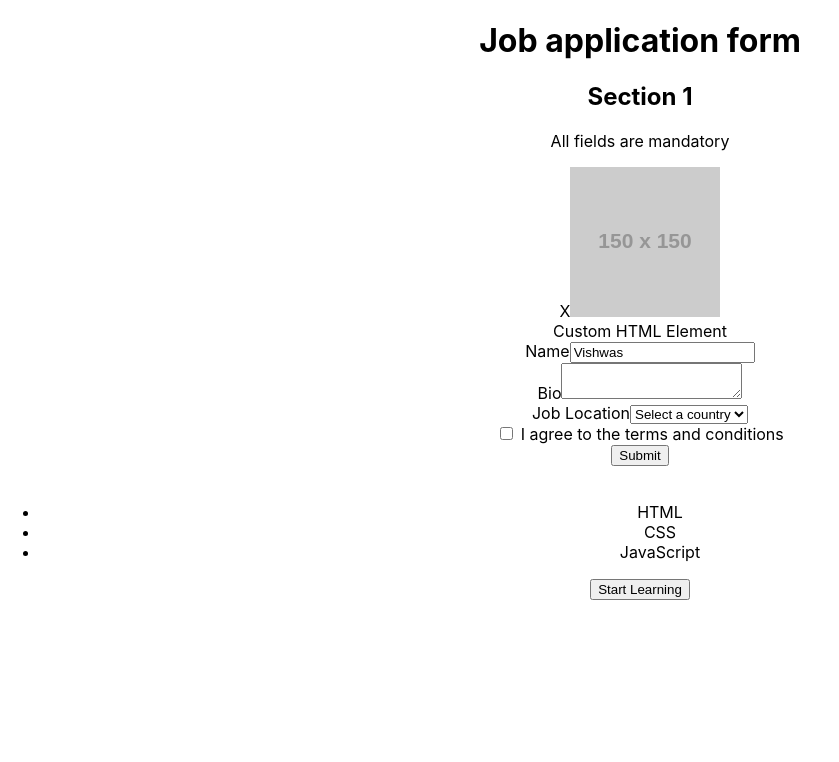
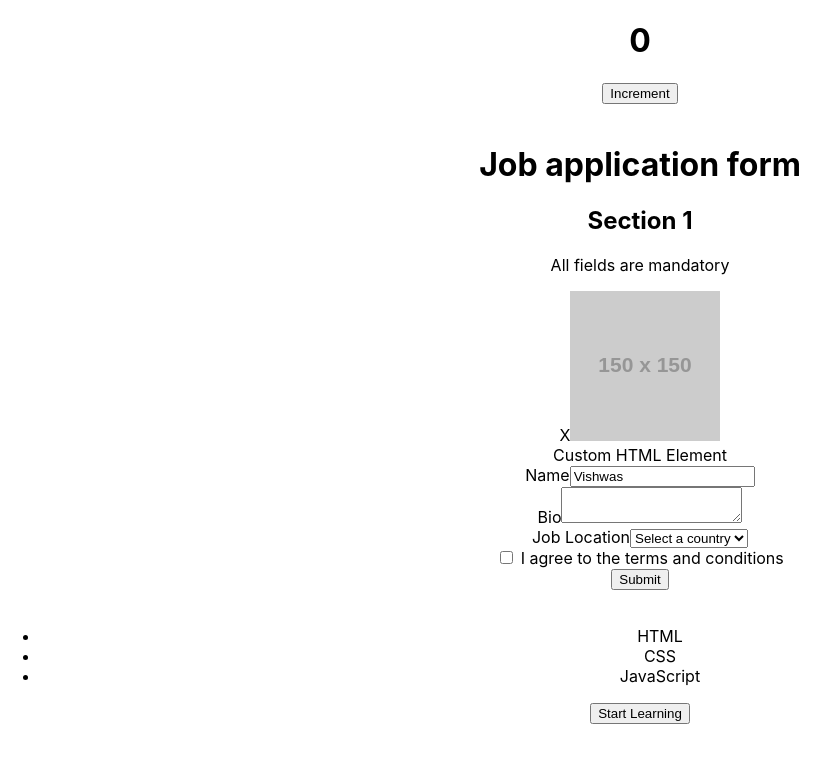
Before and after one commit to valdir-ti/react-testing, a React (Create React App) app: page / in a window 1280 px wide. Shown: the top 762 px of the page, without its empty margins (0-839 px from the left). Built offline with nearby package versions, Linux system fonts and the light colour scheme.

Commit message:
test: counter component with the event click

```diff
--- a/src/App.tsx
+++ b/src/App.tsx
@@ -1,10 +1,13 @@
 import "./App.css";
 import { Application } from "./components/application/application";
 import { Skills } from "./components/skills/skills";
+import { Counter } from "./components/counter/counter";
 
 function App() {
   return (
     <div className="App">
+      <Counter />
+      <br />
       <Application />
       <br />
       <Skills skills={["HTML", "CSS", "JavaScript"]} />
--- /dev/null
+++ b/src/components/counter/counter.tsx
@@ -0,0 +1,12 @@
+import { useState } from "react";
+
+export const Counter = () => {
+  const [count, setCount] = useState(0);
+
+  return (
+    <div>
+      <h1>{count}</h1>
+      <button onClick={() => setCount(count + 1)}>Increment</button>
+    </div>
+  );
+};
```
Also changed, not shown: 1 other file (tests, documents, lock files or other folders).
